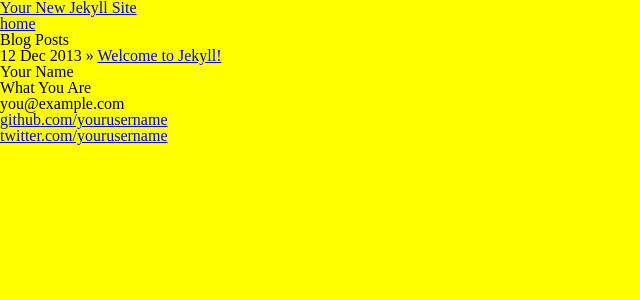
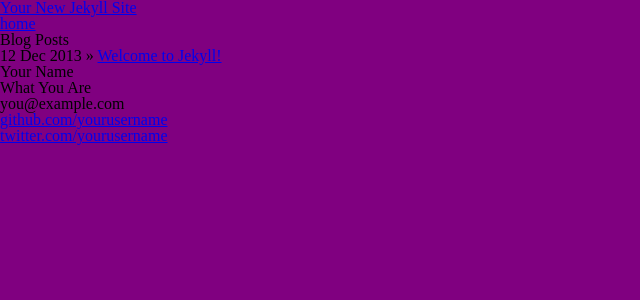
Before and after one commit to ajlohman/andrewlohman, a Jekyll site: the page built from index.html, in a window 1280 px wide. Shown: the top 300 px of the page, without its empty margins (0-640 px from the left). Built offline with Jekyll 4.4.1, drawn with Linux system fonts in a browser that asks for light colours; Markdown is read by kramdown in place of the engine named in the settings.

Commit message:
purple bg

```diff
--- a/_sass/screen.scss
+++ b/_sass/screen.scss
@@ -5,4 +5,4 @@
 
 @import "compass/reset";
 
-body {background:yellow;}
+body {background:purple;}
--- a/css/screen.css
+++ b/css/screen.css
@@ -69,5 +69,5 @@ article, aside, details, figcaption, figure, footer, header, hgroup, menu, nav,
 
 /* line 8, ../_sass/screen.scss */
 body {
-  background: yellow;
+  background: purple;
 }
```
